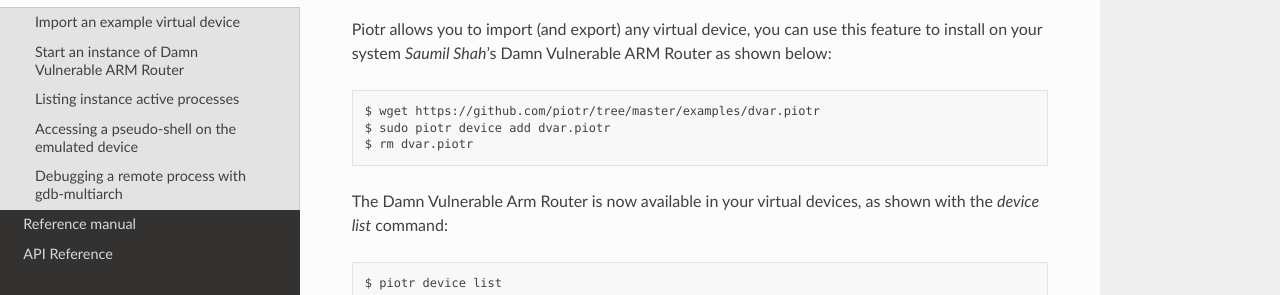
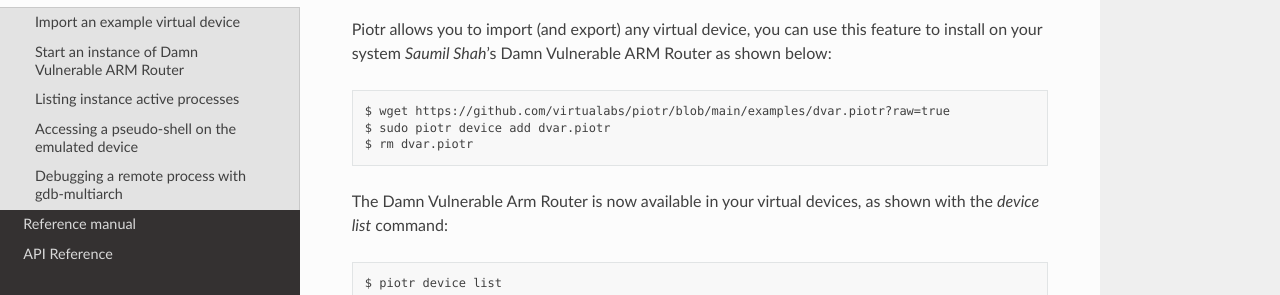
Before and after one commit to virtualabs/piotr, a Sphinx documentation site: the page built from docs/source/quickstart.rst, in a window 1280 px wide and 900 px high. Shown: the part 246-541 px from the top of the window. Built offline with Sphinx 7.4.7 and the Read the Docs theme 2.0.0, drawn with Linux system fonts in a browser that asks for light colours; some of the changed lines change nothing that is shown.

Commit message:
Fixed the DVAR link to github.

```diff
--- a/docs/source/quickstart.rst
+++ b/docs/source/quickstart.rst
@@ -13,7 +13,7 @@
 
 .. code-block:: text
 
-    $ wget https://github.com/piotr/tree/master/examples/dvar.piotr
+    $ wget https://github.com/virtualabs/piotr/blob/main/examples/dvar.piotr?raw=true
     $ sudo piotr device add dvar.piotr
     $ rm dvar.piotr
 
```
